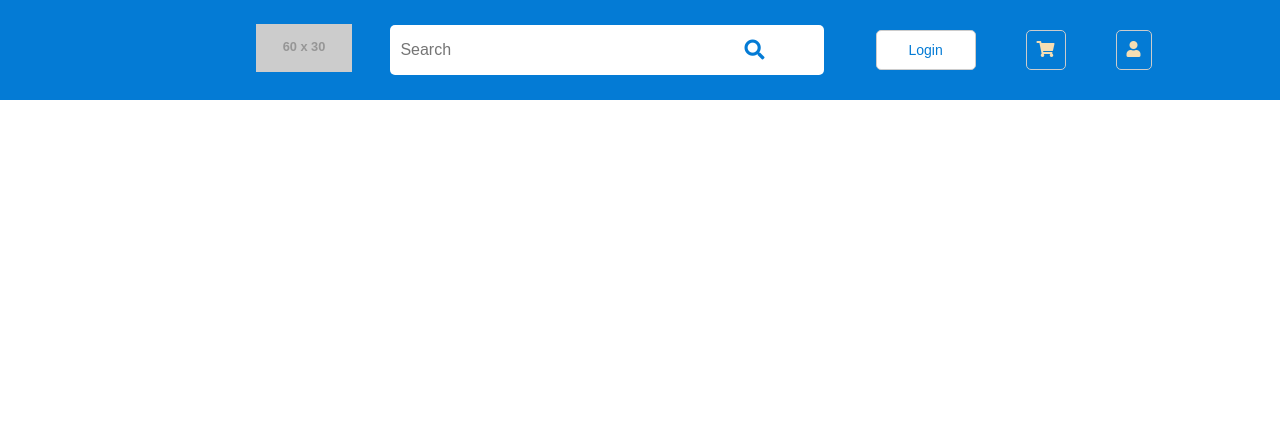
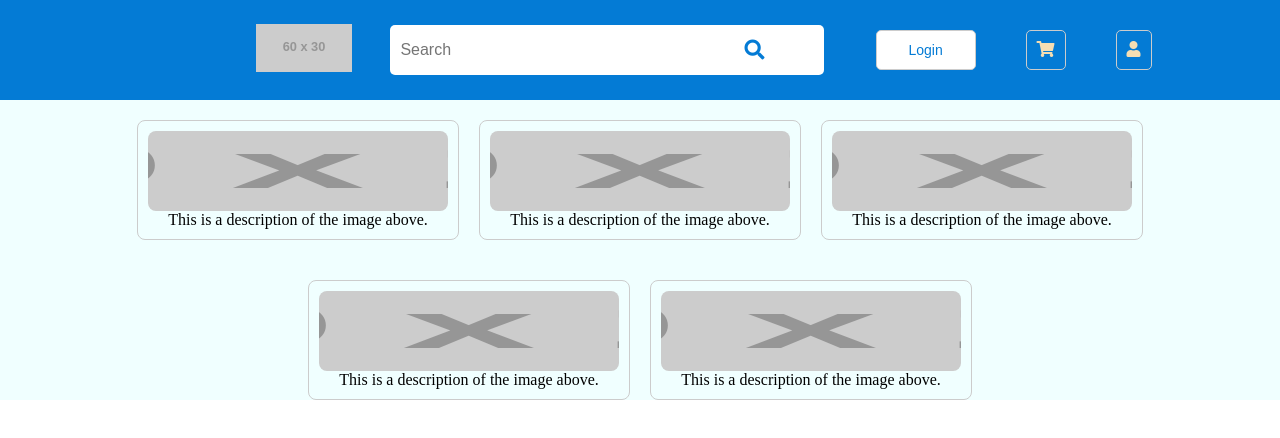
Before and after one commit to Dhrumil-sim/task_2_html, a plain HTML site: page index.html in a window 1280 px wide. Drawn offline with Linux system fonts and the light colour scheme; placeholder pictures from the web are drawn by us.

Commit message:
chore! = added a new template of the category

```diff
--- a/index.html
+++ b/index.html
@@ -27,8 +27,30 @@
             <button class="RM-I cart"><i class="fa fa-user user-icon"></i> </button>
 
         </div>
+    </div>
+    <div class="category">
+        <div class="cat-item">
+            <img src="https://placehold.co/10x10" alt="GFG Logo" width="300" height="200">
+            <p>This is a description of the image above.</p>
+        </div>
+        <div class="cat-item">
+            <img src="https://placehold.co/10x10" alt="GFG Logo" width="300" height="200">
+            <p>This is a description of the image above.</p>
+        </div>
+        <div class="cat-item">
+            <img src="https://placehold.co/10x10" alt="GFG Logo" width="300" height="200">
+            <p>This is a description of the image above.</p>
+        </div>
+        <div class="cat-item">
+            <img src="https://placehold.co/10x10" alt="GFG Logo" width="300" height="200">
+            <p>This is a description of the image above.</p>
+        </div>
+        <div class="cat-item">
+            <img src="https://placehold.co/10x10" alt="GFG Logo" width="300" height="200">
+            <p>This is a description of the image above.</p>
+        </div>
+    </div>
 
-    </div>
 </body>
 
 </html>
--- a/styles/style.css
+++ b/styles/style.css
@@ -63,3 +63,35 @@
     border: 1px solid #ccc;
     border-radius: 5px;
 }
+
+
+.category{
+    background-color: azure;
+    display: flex;
+    justify-content: center;
+    flex-wrap: wrap;
+    gap: 20px;
+}
+.cat-item {
+    margin-top: 20px;
+    display: flex;
+    flex-direction: column; /* Arrange children in a column */
+    justify-content: center; /* Align content vertically */
+    align-items: center; /* Center content horizontally */
+    text-align: center; /* Center text */
+    padding: 10px;
+    border: 1px solid #ccc;
+    border-radius: 8px;
+    width: 300px; /* Fixed width for consistency */
+}
+.cat-item img{
+    max-width: 100%;
+    height: 80px;
+    border-radius: 8px;
+}
+.cat-item .category-name {
+    font-size: 4vw;
+    font-weight: bold;
+    color: #047BD5; /* Change to your desired color */
+    margin-top: 10px; /* Space between the image and category name */
+}
```
